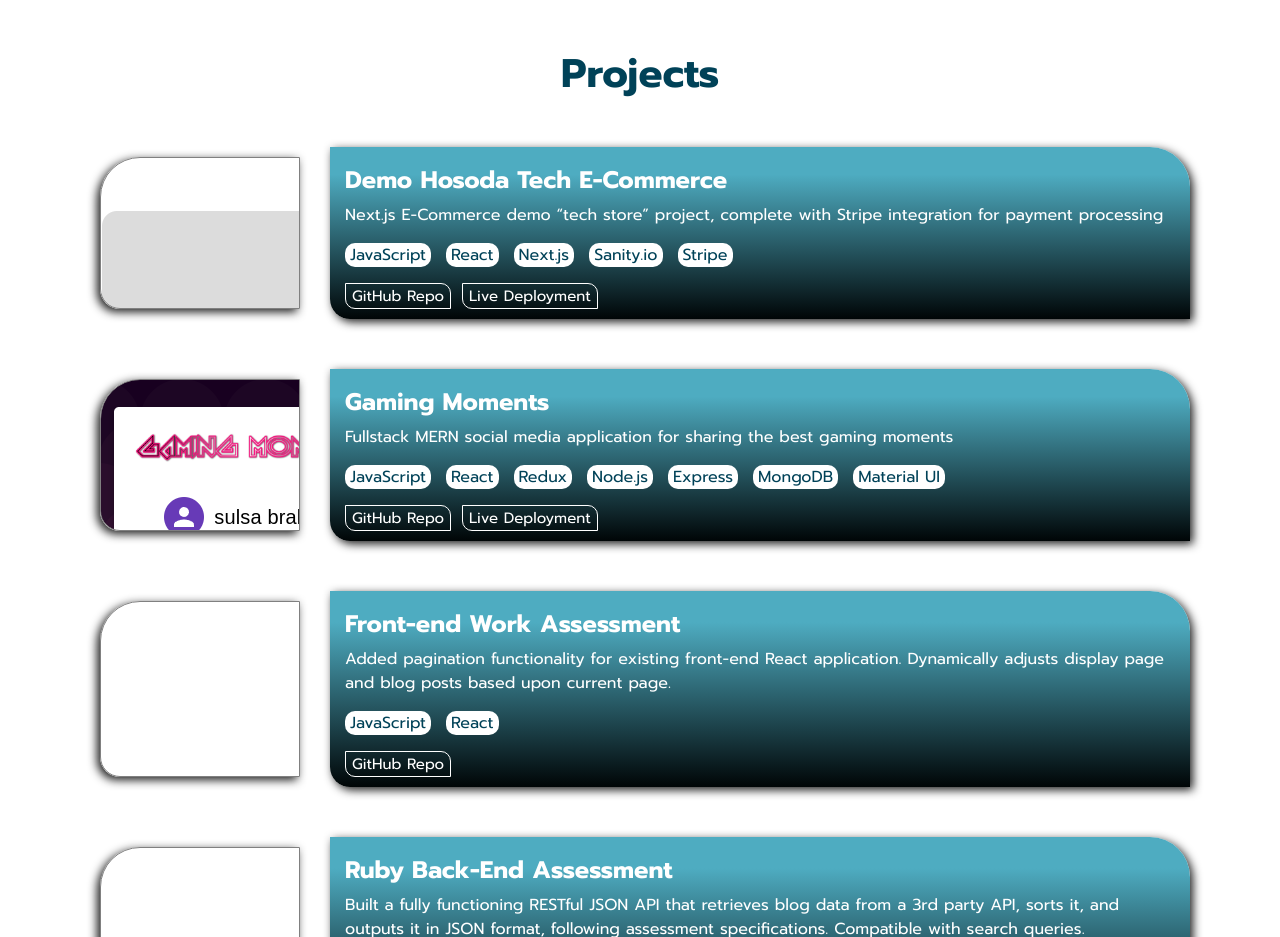
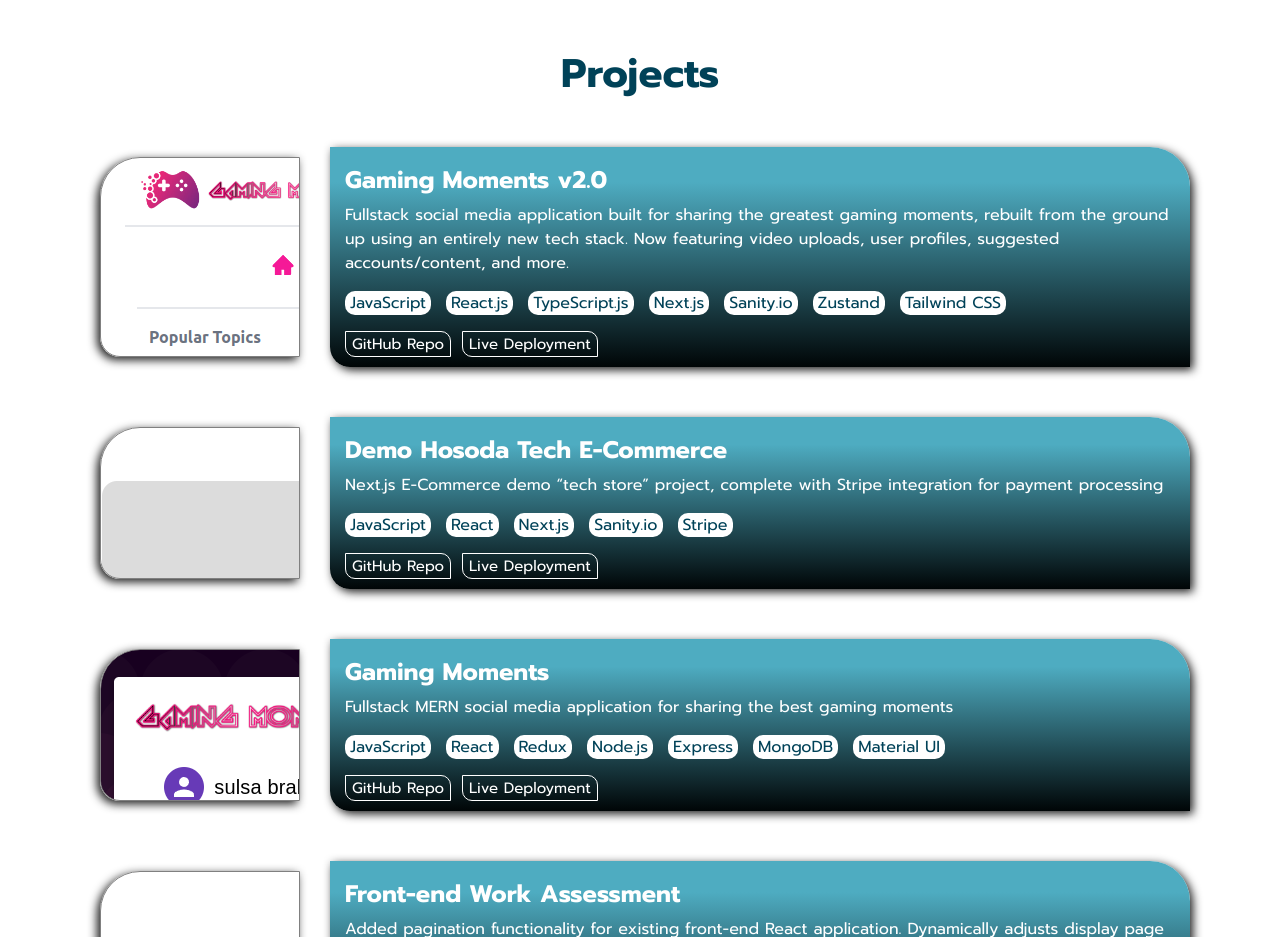
Before and after one commit to LoganHosoda/logan-portfolio, a plain HTML site: page index.html in a window 1280 px wide. Shown: the part 840-1777 px from the top of the page. Drawn offline with Linux system fonts and the light colour scheme.

Commit message:
added new project to resume/projects section

```diff
--- a/index.html
+++ b/index.html
@@ -44,6 +44,26 @@
         <section class="projects" id="projects">
             <h1 class="headers">Projects</h1>
             <div class="project-container">
+              <div class="project">
+                <div class="project-image project-8"></div>
+                <div class="project-description">
+                    <h2>Gaming Moments v2.0</h2>
+                    <p>Fullstack social media application built for sharing the greatest gaming moments, rebuilt from the ground up using an entirely new tech stack. Now featuring video uploads, user profiles, suggested accounts/content, and more.</p>
+                    <ul class="project-tech">
+                        <li>JavaScript</li>
+                        <li>React.js</li>
+                        <li>TypeScript.js</li>
+                        <li>Next.js</li>
+                        <li>Sanity.io</li>
+                        <li>Zustand</li>
+                        <li>Tailwind CSS</li>
+                    </ul>
+                    <div class="project-buttons">
+                        <a href="https://github.com/LoganHosoda/gaming-moments-v2" target="_blank"><button>GitHub Repo</button></a>
+                        <a href="https://gaming-moments-v2.vercel.app/" target="_blank"><button>Live Deployment</button></a>
+                    </div>
+                </div>
+              </div>
               <div class="project">
                 <div class="project-image project-7"></div>
                 <div class="project-description">
--- a/src/style.css
+++ b/src/style.css
@@ -234,6 +234,10 @@ text-decoration: none;
   background-image: url(images/ecommerce.png);
 }
 
+.project-8 {
+  background-image: url(images/gaming-moments-v2.png);
+}
+
 .project-buttons button{
     border: 1px solid white;
     color: white;
```
Also changed, not shown: src/images/gaming-moments-v2.png (added), 1 other file.
